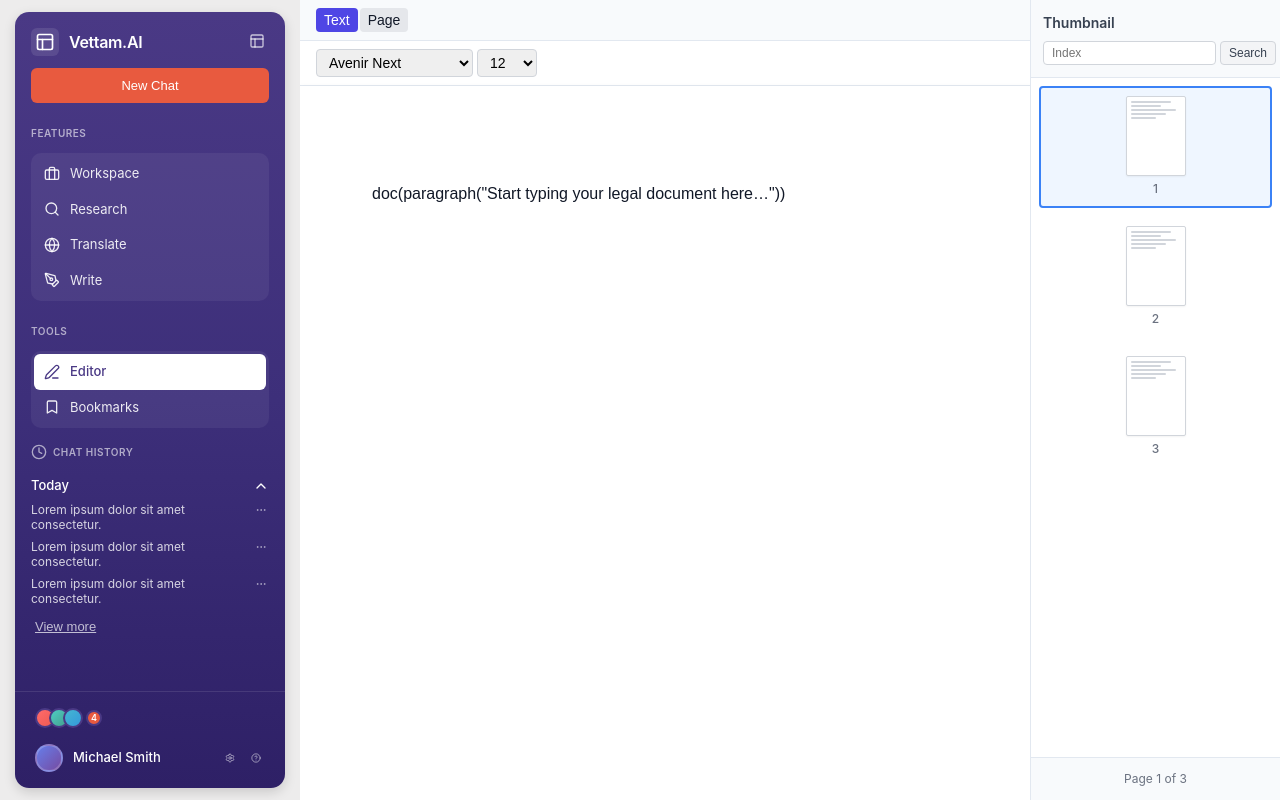
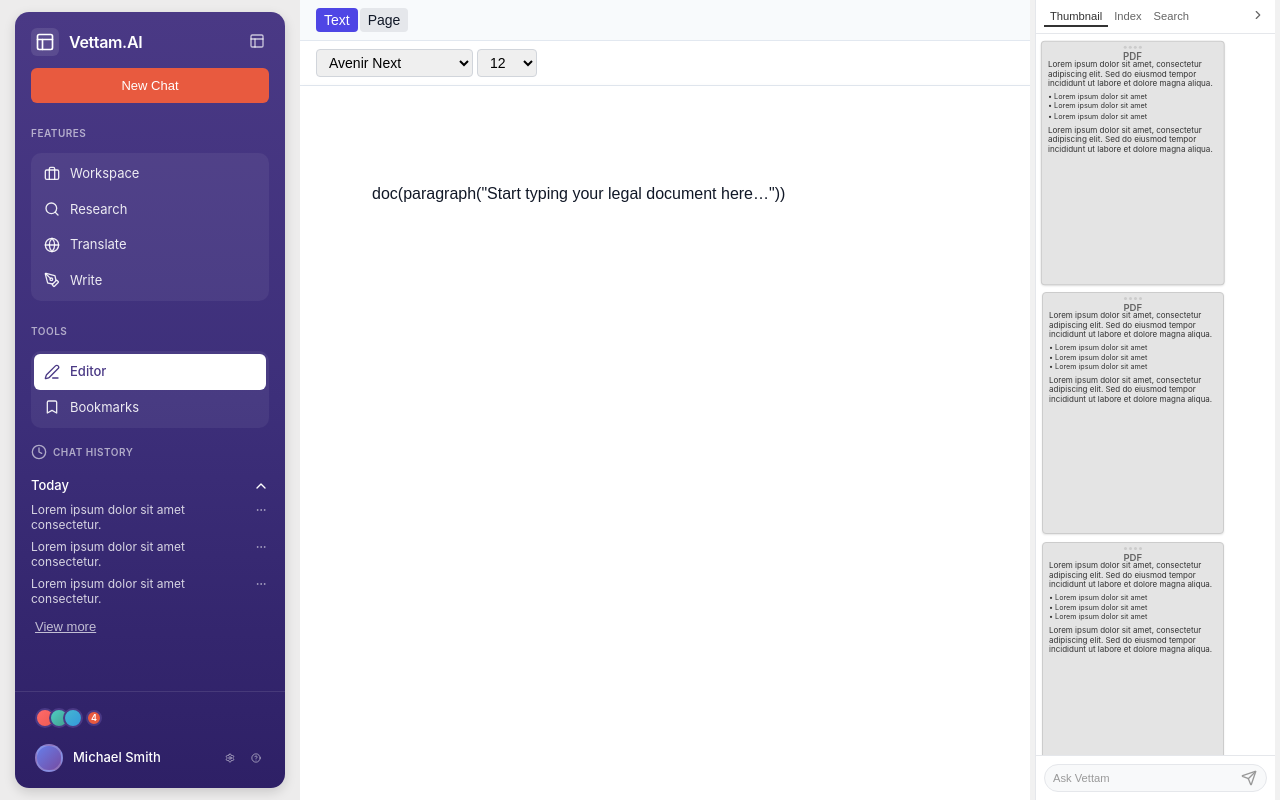
Before and after one commit to Muhammedijas981/tiptap, a React (Vite) app: page / in a window 1280 px wide. Built offline with nearby package versions, Linux system fonts and the light colour scheme.

Commit message:
right sidebar updated

```diff
--- a/src/components/Layout/Layout.module.css
+++ b/src/components/Layout/Layout.module.css
@@ -28,12 +28,16 @@
   flex: 1;
   overflow-y: auto;
   background: #f8fafc;
+  justify-content: center;
+  align-items: center;
 }
 
 .rightSidebar {
+  display: flex;
   flex: 0 0 250px;
-  background: #ffffff;
-  border-left: 1px solid #e2e8f0;
+  background: #f1f1f1;
+  justify-content: center;
+  align-items: center;
   overflow-y: auto;
 }
 
--- a/src/features/sidebar/components/PageThumbnails/PageThumbnails.module.css
+++ b/src/features/sidebar/components/PageThumbnails/PageThumbnails.module.css
@@ -1,167 +1,254 @@
+/* Main sidebar container */
 .sidebar {
-  width: 250px;
+  width: 240px;
+  height: 100vh;
   background: #ffffff;
-  border-right: 1px solid #e2e8f0;
   display: flex;
   flex-direction: column;
-  height: 100%;
+  border-left: 1px solid #e5e7eb;
   font-family: -apple-system, BlinkMacSystemFont, 'Segoe UI', Roboto, sans-serif;
 }
 
+/* Header section with tabs */
 .header {
-  padding: 12px;
-  border-bottom: 1px solid #e2e8f0;
-  background: #f8fafc;
+  padding: 6px 8px;
+  border-bottom: 1px solid #e5e7eb;
+  background: #ffffff;
 }
 
-.title {
-  font-size: 0.875rem;
-  font-weight: 600;
-  color: #374151;
-  margin: 0 0 8px 0;
+.tabs {
+  display: flex;
+  align-items: center;
+  gap: 0;
 }
 
-.search {
-  display: flex;
-  gap: 4px;
+.tab {
+  padding: 3px 6px;
+  background: none;
+  border: none;
+  font-size: 0.7rem;
+  color: #666666;
+  cursor: pointer;
+  border-radius: 0;
+  transition: all 0.2s ease;
+  font-weight: 400;
+  border-bottom: 2px solid transparent;
 }
 
-.searchInput {
-  flex: 1;
-  padding: 4px 8px;
-  border: 1px solid #d1d5db;
-  border-radius: 4px;
-  font-size: 0.75rem;
-  background: white;
+.tab:hover {
+  color: #333333;
 }
 
-.searchInput:focus {
-  outline: none;
-  border-color: #4f46e5;
+.activeTab {
+  color: #333333;
+  font-weight: 500;
+  border-bottom: 2px solid #333333;
 }
 
-.searchButton {
-  padding: 4px 8px;
-  background: #f3f4f6;
-  border: 1px solid #d1d5db;
-  border-radius: 4px;
-  font-size: 0.75rem;
+.expandButton {
+  margin-left: auto;
+  padding: 2px;
+  background: none;
+  border: none;
+  color: #666666;
   cursor: pointer;
-  color: #374151;
+  border-radius: 2px;
+  transition: all 0.2s ease;
 }
 
-.searchButton:hover {
-  background: #e5e7eb;
+.expandButton:hover {
+  color: #333333;
 }
 
-.thumbnailContainer {
+/* Content area */
+.content {
   flex: 1;
-  padding: 8px;
   overflow-y: auto;
+  padding: 8px 6px;
+  background: #ffffff;
+}
+
+.thumbnailList {
   display: flex;
   flex-direction: column;
   gap: 8px;
 }
 
-.thumbnail {
+.thumbnailItem {
+  cursor: pointer;
+  transition: transform 0.1s ease;
+}
+
+.thumbnailItem:hover {
+  transform: scale(1.01);
+}
+
+.activePage {
+  transform: scale(1.01);
+}
+
+/* PDF Thumbnail styles - Exact match */
+.pdfThumbnail {
+  display: flex;
+  width: 80%;
+  background: #e4e4e4;
+  border: 1px solid #cccccc;
+  border-radius: 4px;
+  overflow: hidden;
+  box-shadow: 0 1px 2px rgba(0, 0, 0, 0.1);
+  aspect-ratio: 3/4;
+  position: relative;
+}
+
+/* Page indicators at top */
+.pageIndicators {
+  position: absolute;
+  top: 4px;
+  left: 50%;
+  transform: translateX(-50%);
+  display: flex;
+  gap: 2px;
+  z-index: 2;
+}
+
+.pageIndicator {
+  width: 3px;
+  height: 3px;
+  background: #cccccc;
+  border-radius: 50%;
+}
+
+/* PDF Header */
+.pdfHeader {
+  position: absolute;
+  top: 8px;
+  left: 50%;
+  transform: translateX(-50%);
+  background: none;
+  padding: 0;
+  font-size: 0.6rem;
+  font-weight: 600;
+  color: #666666;
+  z-index: 2;
+}
+
+/* PDF Content */
+.pdfContent {
+  padding: 18px 6px 6px 6px;
+  height: 100%;
+  overflow: hidden;
+  font-size: 0.5rem;
+  line-height: 1.2;
+  color: #333333;
   display: flex;
   flex-direction: column;
-  align-items: center;
-  padding: 8px;
-  border-radius: 4px;
-  cursor: pointer;
-  transition: all 0.2s ease;
-  border: 2px solid transparent;
+  gap: 4px;
 }
 
-.thumbnail:hover {
-  background: #f8fafc;
-  border-color: #e2e8f0;
+.pdfText {
+  text-align: left;
+  margin: 0;
 }
 
-.thumbnail.active {
-  background: #eff6ff;
-  border-color: #3b82f6;
+.bulletList {
+  margin: 0;
+  padding: 0;
+  display: flex;
+  flex-direction: column;
+  gap: 1px;
 }
 
-.pagePreview {
-  width: 60px;
-  height: 80px;
-  background: white;
-  border: 1px solid #d1d5db;
-  border-radius: 2px;
-  padding: 4px;
-  margin-bottom: 4px;
-  box-shadow: 0 1px 2px rgba(0, 0, 0, 0.05);
-  display: flex;
-  flex-direction: column;
-  justify-content: flex-start;
+.bulletItem {
+  font-size: 0.45rem;
+  color: #333333;
+  margin: 0;
+  padding: 0;
 }
 
-.pageContent {
-  display: flex;
-  flex-direction: column;
-  gap: 2px;
+/* Index and Search content */
+.indexContent,
+.searchContent {
+  padding: 16px 0;
 }
 
-.contentLine {
-  height: 2px;
-  background: #d1d5db;
-  border-radius: 1px;
+.emptyMessage {
+  text-align: center;
+  color: #999999;
+  font-size: 0.8rem;
 }
 
-.contentLine:nth-child(1) {
-  width: 80%;
+.searchInput {
+  width: 100%;
+  padding: 6px 8px;
+  border: 1px solid #cccccc;
+  border-radius: 4px;
+  font-size: 0.8rem;
+  transition: border-color 0.2s ease;
 }
 
-.contentLine:nth-child(2) {
-  width: 60%;
+.searchInput:focus {
+  outline: none;
+  border-color: #666666;
 }
 
-.contentLine:nth-child(3) {
-  width: 90%;
+/* Chat section - Exact match */
+.chatSection {
+  padding: 8px;
+  border-top: 1px solid #e5e7eb;
+  background: #ffffff;
 }
 
-.contentLine:nth-child(4) {
-  width: 70%;
+.chatInputContainer {
+  display: flex;
+  align-items: center;
+  gap: 6px;
+  background: #f8f9fa;
+  border: 1px solid #e5e7eb;
+  border-radius: 16px;
+  padding: 4px 8px;
+  transition: border-color 0.2s ease;
 }
 
-.contentLine:nth-child(5) {
-  width: 50%;
+.chatInputContainer:focus-within {
+  border-color: #cccccc;
 }
 
-.pageNumber {
-  font-size: 0.75rem;
-  color: #6b7280;
-  font-weight: 500;
+.chatInput {
+  flex: 1;
+  border: none;
+  outline: none;
+  font-size: 0.7rem;
+  background: transparent;
+  color: #333333;
 }
 
-.bottomSection {
-  padding: 12px;
-  border-top: 1px solid #e2e8f0;
-  background: #f8fafc;
+.chatInput::placeholder {
+  color: #999999;
+  font-weight: 400;
 }
 
-.pageInfo {
-  font-size: 0.75rem;
-  color: #6b7280;
-  text-align: center;
+.sendButton {
+  background: none;
+  border: none;
+  color: #999999;
+  cursor: pointer;
+  padding: 1px;
+  border-radius: 50%;
+  transition: all 0.2s ease;
+  display: flex;
+  align-items: center;
+  justify-content: center;
 }
 
-/* Scrollbar styling */
-.thumbnailContainer::-webkit-scrollbar {
-  width: 6px;
+.sendButton:hover {
+  color: #666666;
 }
 
-.thumbnailContainer::-webkit-scrollbar-track {
-  background: #f1f5f9;
+/* Hide scrollbar */
+.content {
+  scrollbar-width: none; /* Firefox */
 }
 
-.thumbnailContainer::-webkit-scrollbar-thumb {
-  background: #cbd5e1;
-  border-radius: 3px;
+.content::-webkit-scrollbar {
+  display: none; /* Chrome, Safari, Edge */
 }
-
-.thumbnailContainer::-webkit-scrollbar-thumb:hover {
-  background: #94a3b8;
-}
--- a/src/features/sidebar/components/PageThumbnails/index.tsx
+++ b/src/features/sidebar/components/PageThumbnails/index.tsx
@@ -1,61 +1,126 @@
-import React from "react";
+import React, { useState } from "react";
+import { Send, ChevronRight } from "lucide-react";
 import styles from "./PageThumbnails.module.css";
-import { PageThumbnailsProps } from "./PageThumbnails.types";
 
-export const PageThumbnails: React.FC<PageThumbnailsProps> = ({
-  totalPages,
-  currentPage,
-  onSelectPage,
+export const PageThumbnails = ({
+  totalPages = 3,
+  currentPage = 1,
+  // onSelectPage,
 }) => {
+  const [activeTab, setActiveTab] = useState("Thumbnail");
+  const [chatInput, setChatInput] = useState("");
+
   const pages = Array.from({ length: totalPages }, (_, i) => i + 1);
 
   return (
     <div className={styles.sidebar}>
-      {/* Sidebar Header */}
+      {/* Header Tabs */}
       <div className={styles.header}>
-        <h3 className={styles.title}>Thumbnail</h3>
-        <div className={styles.search}>
-          <input
-            type="text"
-            placeholder="Index"
-            className={styles.searchInput}
-          />
-          <button className={styles.searchButton}>Search</button>
+        <div className={styles.tabs}>
+          {["Thumbnail", "Index", "Search"].map((tab) => (
+            <button
+              key={tab}
+              className={`${styles.tab} ${
+                activeTab === tab ? styles.activeTab : ""
+              }`}
+              onClick={() => setActiveTab(tab)}
+            >
+              {tab}
+            </button>
+          ))}
+          <button className={styles.expandButton}>
+            <ChevronRight size={14} />
+          </button>
         </div>
       </div>
 
-      {/* Page Thumbnails */}
-      <div className={styles.thumbnailContainer}>
-        {pages.map((num) => (
-          <div
-            key={num}
-            className={`${styles.thumbnail} ${
-              num === currentPage ? styles.active : ""
-            }`}
-            onClick={() => onSelectPage(num)}
-          >
-            {/* Thumbnail Preview */}
-            <div className={styles.pagePreview}>
-              <div className={styles.pageContent}>
-                {/* Simulate page content lines */}
-                <div className={styles.contentLine}></div>
-                <div className={styles.contentLine}></div>
-                <div className={styles.contentLine}></div>
-                <div className={styles.contentLine}></div>
-                <div className={styles.contentLine}></div>
+      {/* Content Area */}
+      <div className={styles.content}>
+        {activeTab === "Thumbnail" && (
+          <div className={styles.thumbnailList}>
+            {pages.map((pageNum) => (
+              <div
+                key={pageNum}
+                className={`${styles.thumbnailItem} ${
+                  pageNum === currentPage ? styles.activePage : ""
+                }`}
+                // onClick={() => onSelectPage && onSelectPage(pageNum)}
+              >
+                {/* PDF Thumbnail */}
+                <div className={styles.pdfThumbnail}>
+                  {/* Page indicators at top */}
+                  <div className={styles.pageIndicators}>
+                    <div className={styles.pageIndicator}></div>
+                    <div className={styles.pageIndicator}></div>
+                    <div className={styles.pageIndicator}></div>
+                    <div className={styles.pageIndicator}></div>
+                  </div>
+
+                  {/* PDF Header */}
+                  <div className={styles.pdfHeader}>PDF</div>
+
+                  {/* PDF Content */}
+                  <div className={styles.pdfContent}>
+                    <div className={styles.pdfText}>
+                      Lorem ipsum dolor sit amet, consectetur adipiscing elit.
+                      Sed do eiusmod tempor incididunt ut labore et dolore magna
+                      aliqua.
+                    </div>
+
+                    <div className={styles.bulletList}>
+                      <div className={styles.bulletItem}>
+                        • Lorem ipsum dolor sit amet
+                      </div>
+                      <div className={styles.bulletItem}>
+                        • Lorem ipsum dolor sit amet
+                      </div>
+                      <div className={styles.bulletItem}>
+                        • Lorem ipsum dolor sit amet
+                      </div>
+                    </div>
+
+                    <div className={styles.pdfText}>
+                      Lorem ipsum dolor sit amet, consectetur adipiscing elit.
+                      Sed do eiusmod tempor incididunt ut labore et dolore magna
+                      aliqua.
+                    </div>
+                  </div>
+                </div>
               </div>
-            </div>
+            ))}
+          </div>
+        )}
 
-            {/* Page Number */}
-            <div className={styles.pageNumber}>{num}</div>
+        {activeTab === "Index" && (
+          <div className={styles.indexContent}>
+            <p className={styles.emptyMessage}>No index items available</p>
           </div>
-        ))}
+        )}
+
+        {activeTab === "Search" && (
+          <div className={styles.searchContent}>
+            <input
+              type="text"
+              placeholder="Search document..."
+              className={styles.searchInput}
+            />
+          </div>
+        )}
       </div>
 
-      {/* Bottom Section */}
-      <div className={styles.bottomSection}>
-        <div className={styles.pageInfo}>
-          Page {currentPage} of {totalPages}
+      {/* Chat Input Section */}
+      <div className={styles.chatSection}>
+        <div className={styles.chatInputContainer}>
+          <input
+            type="text"
+            placeholder="Ask Vettam"
+            value={chatInput}
+            onChange={(e) => setChatInput(e.target.value)}
+            className={styles.chatInput}
+          />
+          <button className={styles.sendButton}>
+            <Send size={16} />
+          </button>
         </div>
       </div>
     </div>
```
